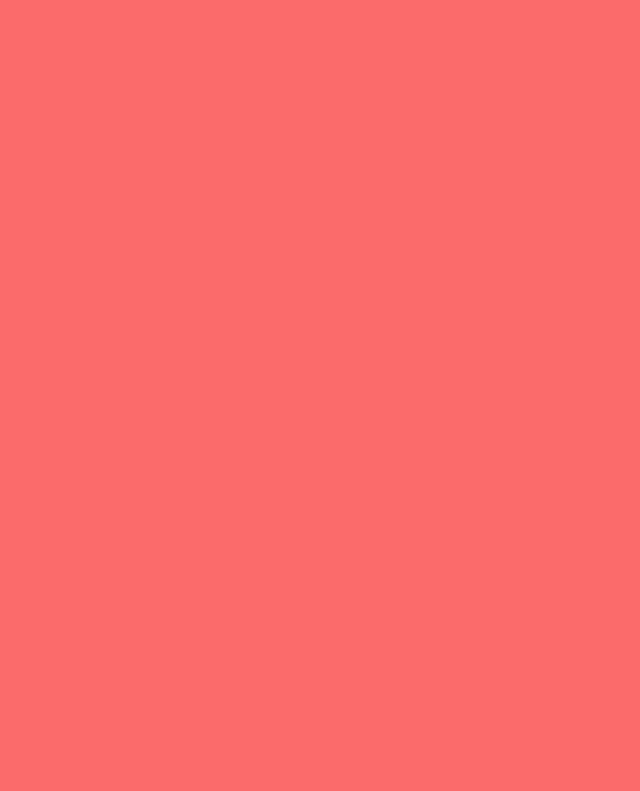
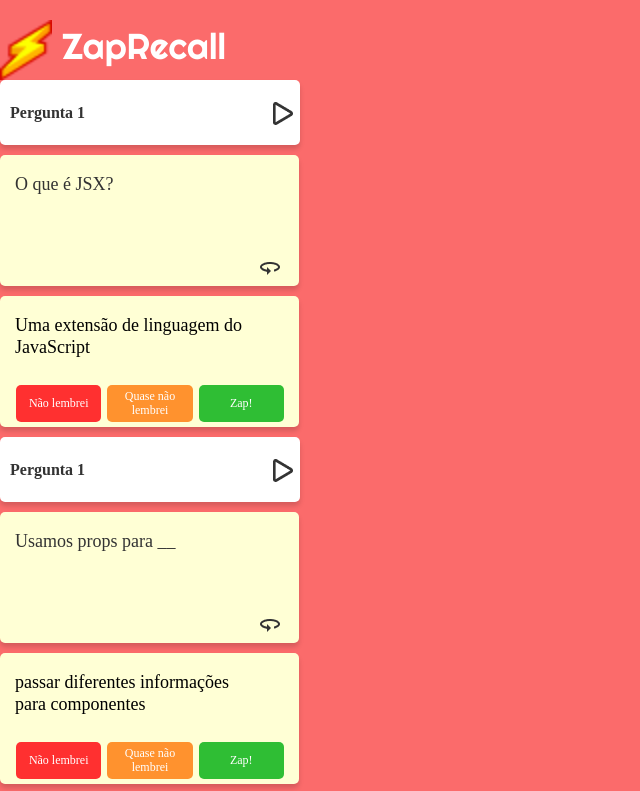
Before and after one commit to matheusmazetti/projeto8-zaprecall, a React app: page / in a window 1280 px wide. Both pictures are taken after a click on the button "Iniciar Recall!". Shown: the top 791 px of the page, without its empty margins (0-640 px from the left). Built offline with nearby package versions, Linux system fonts and the light colour scheme; a web font is replaced by a local one.

Commit message:
renderizer perguntas

```diff
--- a/public/css/styles.css
+++ b/public/css/styles.css
@@ -66,6 +66,151 @@ header button{
     color: #ffffff;
 }
 
+.front{
+    width: 300px;
+    height: 65px;
+    background: #FFFFFF;
+    box-shadow: 0px 4px 5px rgba(0, 0, 0, 0.15);
+    border-radius: 5px;
+    display: flex;
+    justify-content: space-between;
+    align-items: center;
+    margin-bottom: 10px;
+}
+
+.front h1{
+    width: 87px;
+    height: 19px;
+    font-family: 'Recursive';
+    font-style: normal;
+    font-weight: 700;
+    font-size: 16px;
+    line-height: 19px;
+    margin-left: 10px;
+    color: #333333;
+}
+
+.front button{
+    width: 20px;
+    height: 23px;
+    background: #ffffff;
+    border: 0px;
+    margin-right: 13px;
+}
+
+.open{
+    width: 299px;
+    height: 131px;
+    background: #FFFFD5;
+    box-shadow: 0px 4px 5px rgba(0, 0, 0, 0.15);
+    border-radius: 5px;
+    position: relative;
+    margin-bottom: 10px;
+}
+
+.open h1{
+    width: 247px;
+    height: 22px;
+    font-family: 'Recursive';
+    font-style: normal;
+    font-weight: 400;
+    font-size: 18px;
+    line-height: 22px;
+    color: #333333;
+    position: absolute;
+    top: 18px;
+    left: 15px;
+    padding-right: 15px;
+}
+
+.open button{
+    border: 0px;
+    width: 30px;
+    height: 20px;
+    background: #FFFFD5;
+    position: absolute;
+    bottom: 6px;
+    right: 15px;
+}
+
+.back{
+    width: 299px;
+    height: 131px;
+    background: #FFFFD5;
+    box-shadow: 0px 4px 5px rgba(0, 0, 0, 0.15);
+    border-radius: 5px;
+    position: relative;
+    margin-bottom: 10px;
+}
+
+.back h1{
+    position: absolute;
+    width: 247px;
+    height: 44px;
+    font-family: 'Recursive';
+    font-style: normal;
+    font-weight: 400;
+    font-size: 18px;
+    line-height: 22px;
+    top: 18px;
+    left: 15px;
+}
+
+.amnesia{
+    width: 85.17px;
+    height: 37.17px;
+    border: 0px;
+    background: #FF3030;
+    border-radius: 5px;
+    font-family: 'Recursive';
+    font-style: normal;
+    font-weight: 400;
+    font-size: 12px;
+    line-height: 14px;
+    text-align: center;
+    color: #ffffff;
+}
+
+.almost{
+    width: 85.17px;
+    height: 37.17px;
+    border: 0px;
+    background: #FF922E;
+    border-radius: 5px;
+    font-family: 'Recursive';
+    font-style: normal;
+    font-weight: 400;
+    font-size: 12px;
+    line-height: 14px;
+    text-align: center;
+    color: #ffffff;
+}
+
+.zap{
+    width: 85.17px;
+    height: 37.17px;
+    border: 0px;
+    background: #2FBE34;
+    border-radius: 5px;
+    font-family: 'Recursive';
+    font-style: normal;
+    font-weight: 400;
+    font-size: 12px;
+    line-height: 14px;
+    text-align: center;
+    color: #ffffff;
+}
+
+.buttons{
+    width: 280px;
+    display: flex;
+    justify-content: space-evenly;
+    align-items: center;
+    position: absolute;
+    bottom: 5px;
+    left: 10px;
+}
+
 .hidden{
     display: none;
 }
--- a/src/contents/RecallPage.js
+++ b/src/contents/RecallPage.js
@@ -1,10 +1,12 @@
 import RecallPageLogo from "./RecallPageLogo";
+import RecallQuestions from "./RecallQuestions";
 
 
 export default function RecallPage(props){
     return(
-        <div className={`${props.hidden}`}>
+        <div className={`${props.classHidden}`}>
             <RecallPageLogo />
+            <RecallQuestions />
         </div>
     )
 }
--- /dev/null
+++ b/src/contents/RecallQuestions.js
@@ -0,0 +1,49 @@
+const zapObj =[{question:'O que é JSX?', answer:'Uma extensão de linguagem do JavaScript'},
+{question:'O React é __', answer:'uma biblioteca JavaScript para construção de interfaces'},
+{question:'Componentes devem iniciar com __', answer:'letra maiúscula'},
+{question:'Podemos colocar __ dentro do JSX', answer:'expressões'},
+{question:'O ReactDOM nos ajuda __', answer:'interagindo com a DOM para colocar componentes React na mesma'},
+{question:'Usamos o npm para __', answer:'gerenciar os pacotes necessários e suas dependências'},
+{question:'Usamos props para __', answer:'passar diferentes informações para componentes'},
+{question:' Usamos estado (state) para __', answer:'dizer para o React quais informações quando atualizadas devem renderizar a tela novamente'}];
+const zapShuffle =[]
+function shuffle(){
+    zapObj.sort(comparador);
+    for(let i = 0; i < zapObj.length; i++){
+        zapShuffle.push(zapObj[i]);
+    }
+}
+
+function comparador(){
+    return Math.random() - 0.5;
+}
+
+export default function RecallQuestions(){
+    shuffle();
+    let i = 1;
+    let questions = zapShuffle.map(zap =>
+        <div className="question">
+            <div className="front">
+                <h1>{`Pergunta ${i}`}</h1>
+                <button><img src="assets/Vector.png"/></button>
+            </div>
+            <div className="open">
+                <h1>{zap.question}</h1>
+                <button><img src="assets/setinha.png"/></button>
+            </div>
+            <div className="back">
+                <h1>{zap.answer}</h1>
+                <div className="buttons">
+                    <button className="amnesia">Não lembrei</button>
+                    <button className="almost">Quase não lembrei</button>
+                    <button className="zap">Zap!</button>
+                </div>
+            </div>
+        </div>
+        )
+    return(
+        <div className="questions">
+            {questions}
+        </div>
+    )
+}
--- a/src/index.js
+++ b/src/index.js
@@ -9,7 +9,7 @@ function App(){
     return(
         <>
             <FirstPage classHidden={hidden} callback={() => setHidden('hidden')}/>
-            <RecallPage hidden="hidden"/>
+            <RecallPage classHidden={(hidden === 'hidden')?'':'hidden'}/>
         </>
     )
 }
```
Also changed, not shown: public/assets/Vector.png (added).
